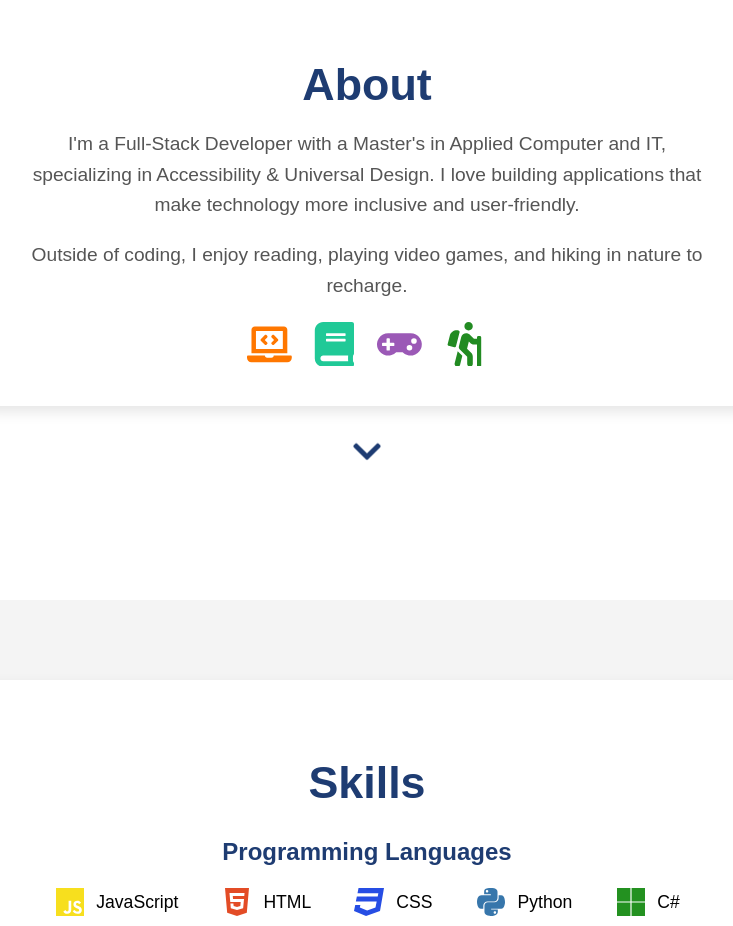
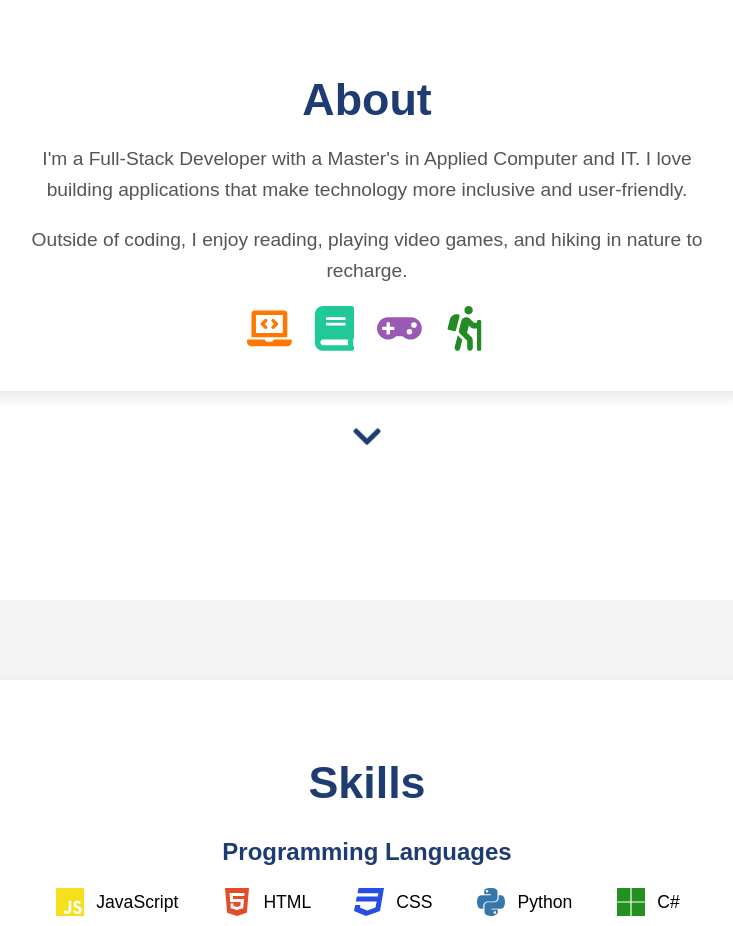
Before and after one commit to hamzas4011/personal-website, a React (Vite) app: page / in a window 1280 px wide. Shown: the part 1000-1926 px from the top of the page, without its empty margins (273-1006 px from the left). Built offline with nearby package versions, Linux system fonts and the light colour scheme.

Commit message:
changed the text

```diff
--- a/src/components/About.jsx
+++ b/src/components/About.jsx
@@ -15,7 +15,7 @@ export function About() {
       <div className="about-box">
         <h2>About</h2>
         <p>
-          I'm a Full-Stack Developer with a Master's in Applied Computer and IT, specializing in Accessibility & Universal Design.
+          I'm a Full-Stack Developer with a Master's in Applied Computer and IT.
           I love building applications that make technology more inclusive and user-friendly.
         </p>
         <p>
```
